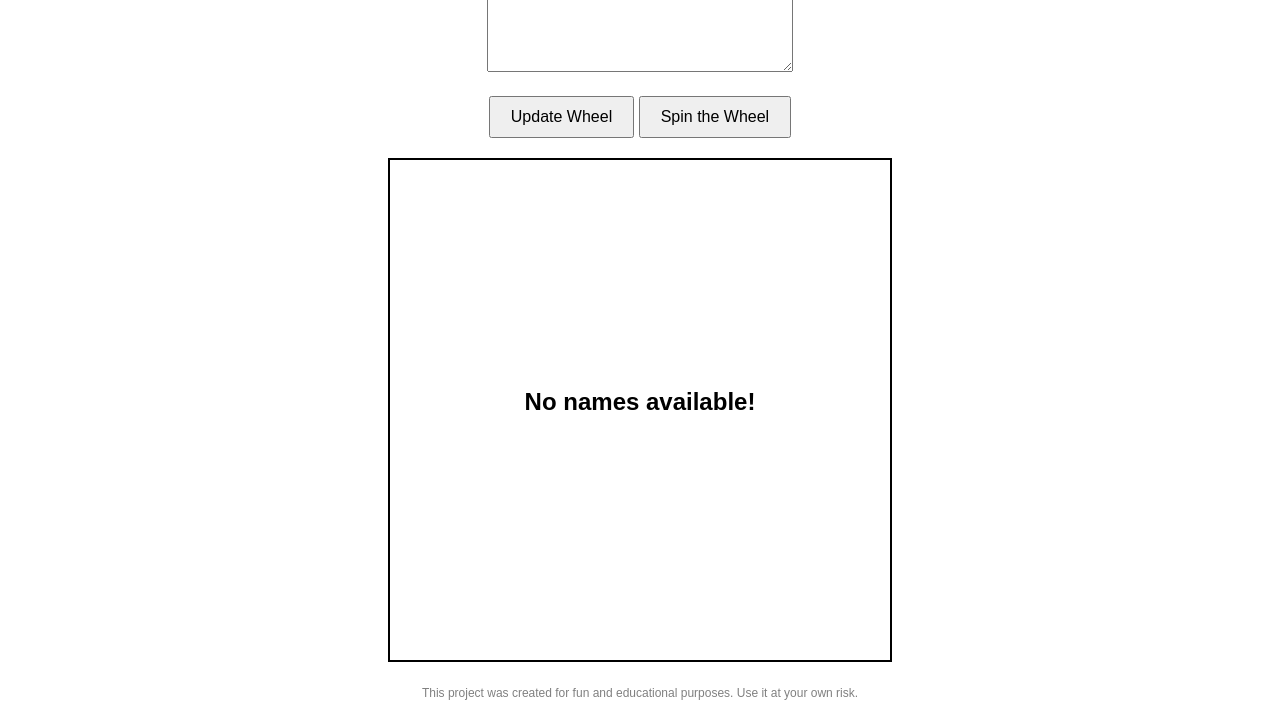
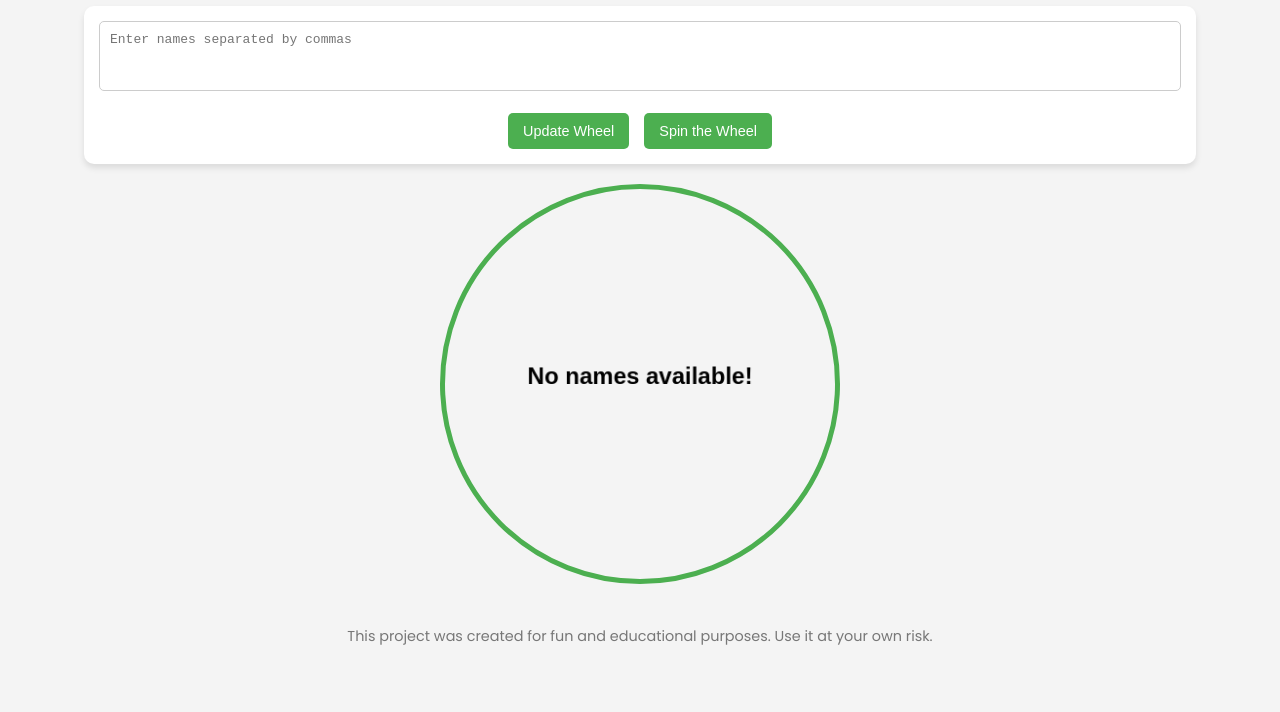
Before and after one commit to makinhs/wheel-of-names, a plain HTML site: page index.html in a window 1280 px wide. Shown: the part 114-826 px from the top of the page. After the commit the page ends 800 px from the top, so only its background shows below. Drawn offline with Linux system fonts and the light colour scheme.

Commit message:
refact(): better design

```diff
--- a/index.html
+++ b/index.html
@@ -1,62 +1,36 @@
 <!DOCTYPE html>
-<html>
+<html lang="en">
 <head>
+  <meta charset="UTF-8">
   <title>Wheel of Names</title>
-  <style>
-    body {
-      font-family: Arial, sans-serif;
-      text-align: center;
-    }
-    #wheelCanvas {
-      border: 2px solid #000;
-      margin-top: 20px;
-    }
-    #namesInput {
-      width: 300px;
-      height: 100px;
-    }
-    #controls {
-      margin-top: 20px;
-    }
-    #spinBtn, #updateWheelBtn {
-      padding: 10px 20px;
-      font-size: 16px;
-    }
-    #result {
-      font-size: 24px;
-      font-weight: bold;
-      margin-top: 20px;
-      white-space: pre-wrap;
-    }
-    #disclaimer {
-      font-size: 12px;
-      color: gray;
-      margin-top: 20px;
-      max-width: 600px;
-      margin-left: auto;
-      margin-right: auto;
-    }
-  </style>
+  <!-- Google Fonts -->
+  <link href="https://fonts.googleapis.com/css2?family=Poppins:wght@400;600&display=swap" rel="stylesheet">
+  <!-- CSS Stylesheet -->
+  <link rel="stylesheet" href="styles.css">
 </head>
 <body>
 
+<div class="container">
   <h1>Wheel of Names</h1>
 
-<textarea id="namesInput" placeholder="Enter names separated by commas"></textarea><br>
+  <div class="input-section">
+    <textarea id="namesInput" placeholder="Enter names separated by commas"></textarea>
     <div id="controls">
       <button id="updateWheelBtn">Update Wheel</button>
       <button id="spinBtn">Spin the Wheel</button>
     </div>
+  </div>
 
+  <div class="wheel-section">
     <canvas id="wheelCanvas" width="500" height="500"></canvas>
+    <div id="result"></div>
+  </div>
 
-<div id="result"></div>
-
-<div id="disclaimer">
+  <footer>
     <p>This project was created for fun and educational purposes. Use it at your own risk.</p>
+  </footer>
 </div>
 
 <script src="wheel.js"></script>
-
 </body>
 </html>
--- /dev/null
+++ b/styles.css
@@ -0,0 +1,183 @@
+/* styles.css */
+
+/* Root variables for easy theming */
+:root {
+    --primary-color: #4CAF50;
+    --secondary-color: #ffffff;
+    --accent-color: #ff9800;
+    --background-color: #f4f4f4;
+    --text-color: #333333;
+    --font-family: 'Poppins', sans-serif;
+}
+
+/* Reset some default styles */
+* {
+    box-sizing: border-box;
+    margin: 0;
+    padding: 0;
+}
+
+/* Body styling */
+body {
+    font-family: var(--font-family);
+    background-color: var(--background-color);
+    color: var(--text-color);
+    display: flex;
+    align-items: center;
+    justify-content: center;
+    min-height: 100vh;
+    margin: 0;
+}
+
+/* Container */
+.container {
+    width: 90%;
+    max-width: 1200px;
+    text-align: center;
+    padding: 20px;
+    max-height: 100vh;
+    overflow: auto;
+}
+
+/* Header */
+h1 {
+    font-size: 3em;
+    margin-bottom: 20px;
+    color: var(--primary-color);
+    text-shadow: 2px 2px 5px rgba(0, 0, 0, 0.1);
+}
+
+/* Input Section */
+.input-section {
+    background-color: var(--secondary-color);
+    padding: 20px;
+    border-radius: 10px;
+    margin-bottom: 20px;
+    box-shadow: 0 4px 6px rgba(0, 0, 0, 0.1);
+}
+
+#namesInput {
+    width: 100%;
+    height: 80px;
+    padding: 10px;
+    font-size: 1em;
+    border: 1px solid #ccc;
+    border-radius: 5px;
+    resize: none;
+    margin-bottom: 15px;
+}
+
+#controls {
+    display: flex;
+    flex-wrap: wrap;
+    justify-content: center;
+    gap: 15px;
+}
+
+#controls button {
+    padding: 12px 20px;
+    font-size: 1em;
+    border: none;
+    border-radius: 5px;
+    background-color: var(--primary-color);
+    color: var(--secondary-color);
+    cursor: pointer;
+    transition: background-color 0.3s;
+}
+
+#controls button:hover {
+    background-color: var(--accent-color);
+}
+
+/* Wheel Section */
+.wheel-section {
+    position: relative;
+}
+
+#wheelCanvas {
+    border: 5px solid var(--primary-color);
+    border-radius: 50%;
+    margin-bottom: 20px;
+    max-width: 100%;
+    height: auto;
+}
+
+#result {
+    font-size: 1.5em;
+    font-weight: 600;
+    color: var(--primary-color);
+}
+
+/* Footer */
+footer {
+    margin-top: 20px;
+    font-size: 0.9em;
+    color: #777;
+}
+
+/* Responsive Design */
+@media (max-height: 900px) {
+    /* Adjust canvas size */
+    #wheelCanvas {
+        width: 400px;
+        height: 400px;
+    }
+
+    /* Adjust heading size */
+    h1 {
+        font-size: 2.5em;
+    }
+
+    /* Adjust input textarea height */
+    #namesInput {
+        height: 70px;
+    }
+
+    /* Adjust button sizes */
+    #controls button {
+        padding: 10px 15px;
+        font-size: 0.9em;
+    }
+
+    /* Reduce margins and paddings */
+    .input-section {
+        padding: 15px;
+    }
+
+    footer {
+        margin-top: 15px;
+    }
+}
+
+@media (max-height: 768px) {
+    /* Further reduce canvas size */
+    #wheelCanvas {
+        width: 350px;
+        height: 350px;
+    }
+
+    /* Adjust heading size */
+    h1 {
+        font-size: 2em;
+    }
+
+    #namesInput {
+        height: 60px;
+    }
+
+    #controls button {
+        padding: 8px 12px;
+        font-size: 0.8em;
+    }
+}
+
+@media (max-width: 600px) {
+    /* Adjust layout for narrow screens */
+    #controls {
+        flex-direction: column;
+    }
+
+    #controls button {
+        width: 100%;
+    }
+}
--- a/wheel.js
+++ b/wheel.js
@@ -1,3 +1,5 @@
+// wheel.js
+
 // Get canvas element and context
 var canvas = document.getElementById('wheelCanvas');
 var ctx = canvas.getContext('2d');
@@ -52,6 +54,17 @@ document.addEventListener('keydown', function(event) {
   }
 });
 
+// Set canvas dimensions based on viewport
+function setCanvasSize() {
+  var containerWidth = canvas.parentElement.clientWidth;
+  var containerHeight = window.innerHeight;
+
+  var size = Math.min(containerWidth * 0.9, containerHeight * 0.5); // Adjusted size
+
+  canvas.width = size;
+  canvas.height = size;
+}
+
 // Function to update the wheel with names
 function updateWheel() {
   var input = document.getElementById('namesInput').value;
@@ -61,6 +74,7 @@ function updateWheel() {
     return name !== '';
   });
   startAngle = 0; // Reset the start angle
+  setCanvasSize(); // Update canvas size
   drawWheel();
 
   // Save names to localStorage
@@ -69,8 +83,9 @@ function updateWheel() {
 
 // Function to draw the wheel
 function drawWheel() {
-  var outsideRadius = 200;
-  var textRadius = 160;
+  // Adjusted to use dynamic canvas size
+  var outsideRadius = canvas.width / 2 - 20;
+  var textRadius = outsideRadius - 30;
   var insideRadius = 0;
 
   ctx.clearRect(0, 0, canvas.width, canvas.height);
@@ -84,7 +99,7 @@ function drawWheel() {
   }
 
   var numSegments = names.length;
-  arc = Math.PI / (numSegments / 2);
+  arc = 2 * Math.PI / numSegments;
 
   for (var i = 0; i < numSegments; i++) {
     var angle = startAngle + i * arc;
@@ -108,7 +123,7 @@ function drawWheel() {
     );
     ctx.rotate(angle + arc / 2 + Math.PI / 2);
     var text = names[i];
-    ctx.font = 'bold 15px Arial';
+    ctx.font = 'bold ' + Math.max(12, outsideRadius / 15) + 'px Arial';
     ctx.fillText(text, -ctx.measureText(text).width / 2, 0);
     ctx.restore();
   }
@@ -198,7 +213,7 @@ function spin() {
       alert('Rigged winner "' + riggedWinner + '" not found in the names list.');
       riggedWinner = ''; // Clear the rigged winner
     } else {
-      var desiredAngle = (winnerIndex) * arc + (arc / 2);
+      var desiredAngle = (names.length - winnerIndex) * arc - (arc / 2);
       desiredAngle = desiredAngle % (2 * Math.PI);
 
       var currentAngle = (startAngle + Math.PI / 2) % (2 * Math.PI); // Adjust for arrow at 90 degrees
@@ -211,6 +226,10 @@ function spin() {
     totalRotation = rotations * 2 * Math.PI + Math.random() * 2 * Math.PI;
   }
 
+  // Disable spin button
+  document.getElementById('spinBtn').disabled = true;
+  document.getElementById('result').classList.remove('show');
+
   rotateWheel();
 }
 
@@ -219,6 +238,7 @@ function rotateWheel() {
   spinTime += 30;
   if (spinTime >= spinTimeTotal) {
     startAngle = initialStartAngle + totalRotation;
+    startAngle = startAngle % (2 * Math.PI); // Normalize the angle
     stopRotateWheel();
     return;
   }
@@ -242,9 +262,13 @@ function stopRotateWheel() {
 
   var text = names[index];
   document.getElementById('result').innerText = "Congratulations! The winner is " + text + "!";
+  document.getElementById('result').classList.add('show');
 
   // Clear the rigged winner after spinning
   riggedWinner = '';
+
+  // Enable spin button
+  document.getElementById('spinBtn').disabled = false;
 }
 
 // Easing function for spin animation
@@ -253,7 +277,8 @@ function easeOut(t) {
 }
 
 // Load names from localStorage on page load
-window.onload = function() {
+window.addEventListener('load', function() {
+  setCanvasSize();
   var storedNames = localStorage.getItem('wheelNames');
   if (storedNames) {
     names = JSON.parse(storedNames);
@@ -264,4 +289,10 @@ window.onload = function() {
     // Initial draw if no names are in localStorage
     drawWheel();
   }
-}
+});
+
+// Adjust canvas size on window resize
+window.addEventListener('resize', function() {
+  setCanvasSize();
+  drawWheel();
+});
```
Lines whose indentation alone changed are shown as unchanged.
